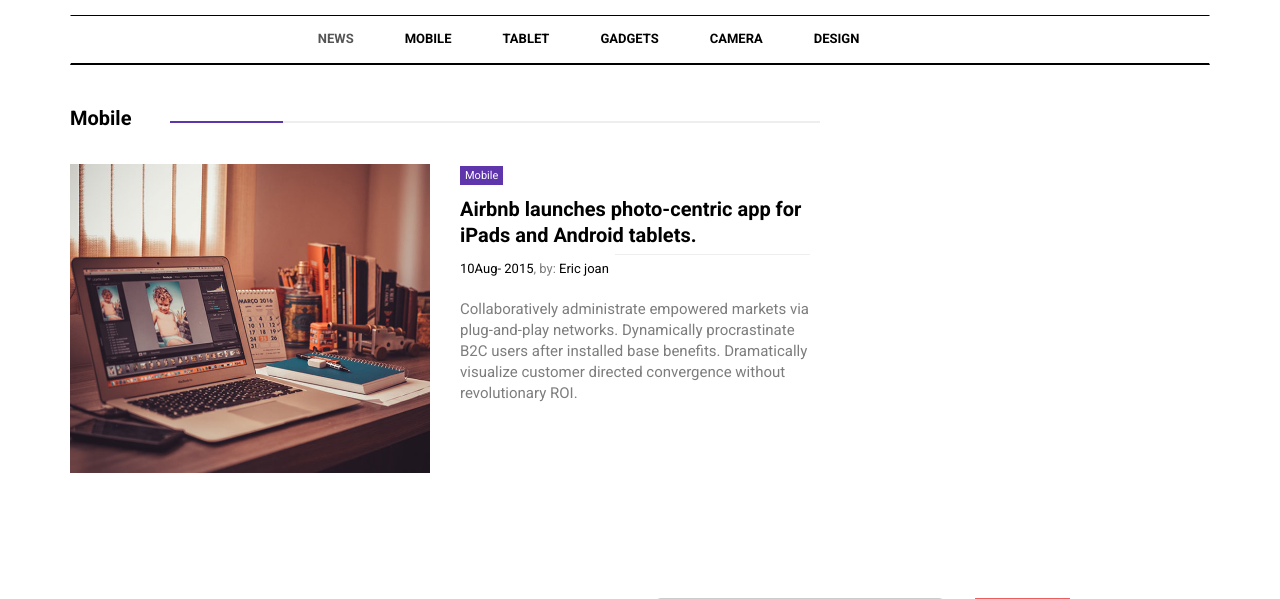
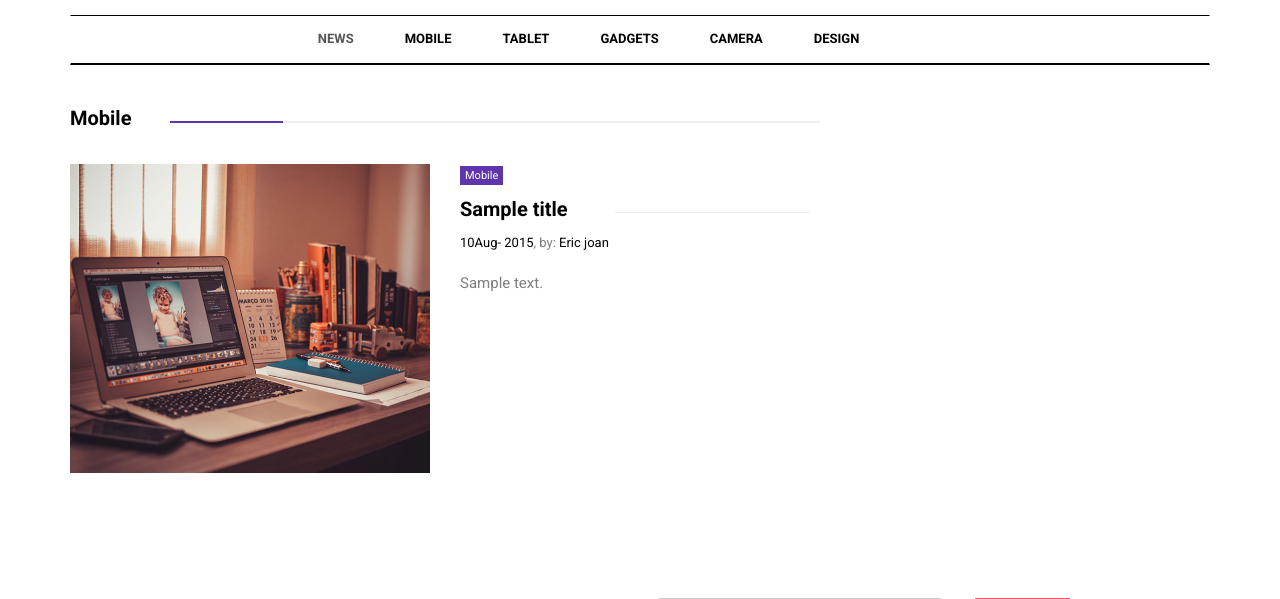
Before and after one commit to catw101/divhacks, a Flask app: template templates/index.html in a window 1280 px wide. Shown: the part 133-732 px from the top of the page. Run offline with Flask 2, Linux system fonts and the light colour scheme; the template is opened without the code that fills it: most values are stand-ins (such as "Sample title", 1, 10 or a date in 2020).

Commit message:
wikipedia test works

```diff
--- a/app.py
+++ b/app.py
@@ -8,8 +8,9 @@ wikipedia.set_lang('simple')
 
 @app.route('/', methods=['GET'])
 def main():
-    page_url = wikipedia.search('')
-    return render_template('index.html')
+    page_title = wikipedia.search('tropical storm barry')[0]
+    page = wikipedia.page(page_title)
+    return render_template('index.html', title=page_title, link=page.url, summary=page.summary)
 
 
 if __name__ == '__main__':
--- a/templates/index.html
+++ b/templates/index.html
@@ -170,16 +170,13 @@
                 <span class="tag purple">Mobile</span>
 
                 <div class="category_article_title">
-                    <h2><a href="single.html" target="_self">Airbnb launches photo-centric app for iPads and Android
-                        tablets. </a></h2>
+                    <h2><a href= {{ link }} target="_blank"> {{ title }} </a></h2>
                 </div>
                 <!----category_article_title------>
                 <div class="category_article_date"><a href="#">10Aug- 2015</a>, by: <a href="#">Eric joan</a></div>
                 <!----category_article_date------>
                 <div class="category_article_content">
-                    Collaboratively administrate empowered markets via plug-and-play networks. Dynamically procrastinate
-                    B2C users after installed base benefits. Dramatically visualize customer directed convergence
-                    without revolutionary ROI.
+                    {{ summary }}
                 </div>
                 <!----category_article_content------>
             </div>
```
